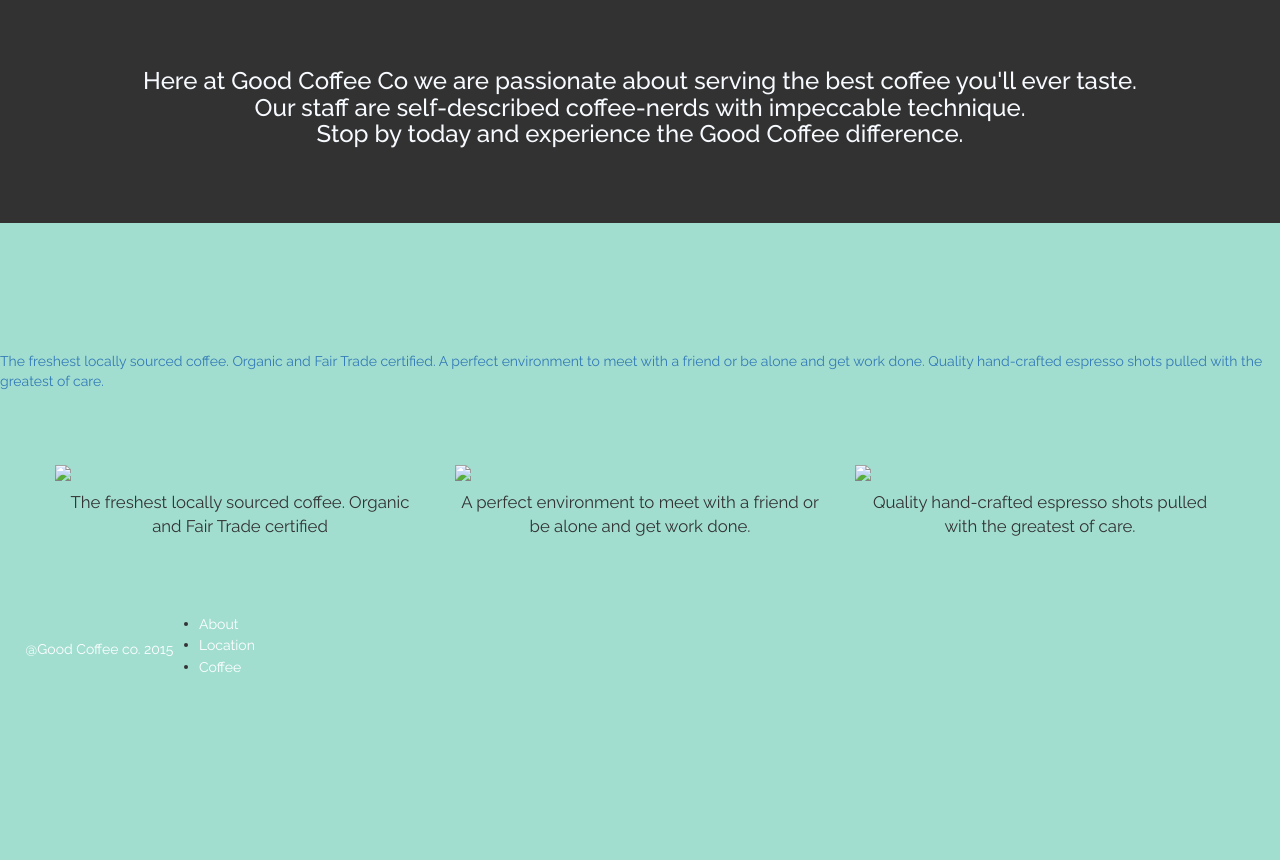
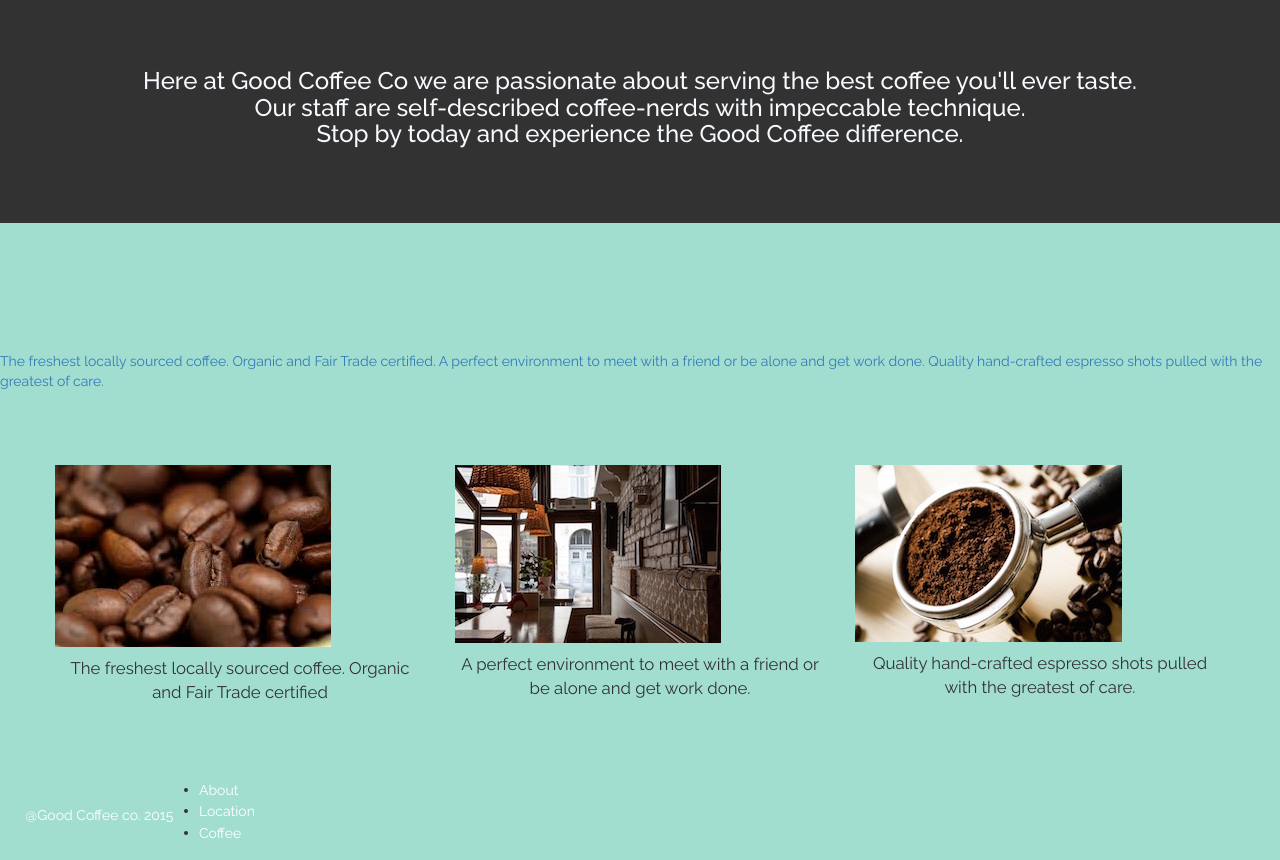
Before and after one commit to benh704/coffee_shop, a plain HTML site: page index.html in a window 1280 px wide. Shown: the part 928-1788 px from the top of the page. Before the commit the page ends 1622 px from the top, so only its background shows below. Drawn offline with nearby package versions, Linux system fonts and the light colour scheme; a web font is replaced by a local one.

Commit message:
Update index.html

```diff
--- a/index.html
+++ b/index.html
@@ -129,15 +129,15 @@ Quality hand-crafted espresso shots pulled with the greatest of care.
 <div class="container features">
     <div class="row">
       <div class="col-sm-4">
-        <img class="img-responsive" src="image1/beans.jpeg" >
+        <img class="img-responsive" src="beans.jpeg" >
         <p> The freshest locally sourced coffee. Organic and Fair Trade certified</p>
       </div>
       <div class="col-sm-4">
-        <img class="img-responsive" src="image1/coffee-shop.jpg" >
+        <img class="img-responsive" src="coffee-shop.jpg" >
         <p> A perfect environment to meet with a friend or be alone and get work done.</p>
       </div>
       <div class="col-sm-4">
-        <img class="img-responsive" src="image1/espresso.jpeg" >
+        <img class="img-responsive" src="espresso.jpeg" >
         <p> Quality hand-crafted espresso shots pulled with the greatest of care.</p>
       </div>
     </div>
```
